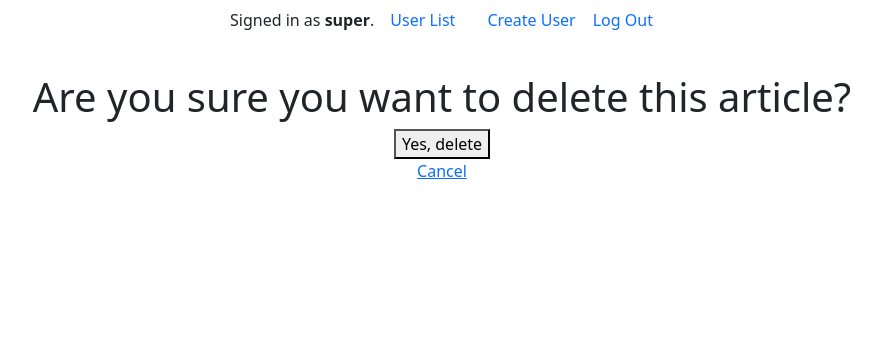
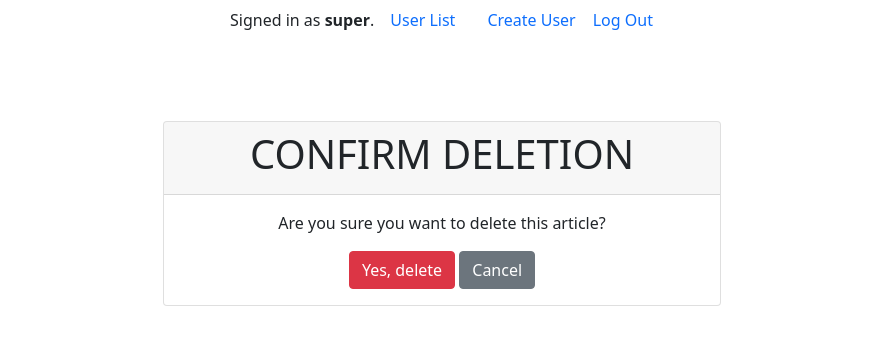
Before and after one commit to sibalonat/newsagency, a Django app: page /article/delete/1/ in a window 1280 px wide. Shown: the top 345 px of the page, without its empty margins (198-1079 px from the left). Run offline with Django 5.2, Linux system fonts and the light colour scheme; a user stored in the database is signed in; tables that the repository leaves empty hold one stand-in row (values such as "Sample post").

Commit message:
fix: confirm delete article

```diff
--- a/news/templates/news/article_confirm_delete.html
+++ b/news/templates/news/article_confirm_delete.html
@@ -2,11 +2,17 @@
 {% load static %}
 
 {% block body %}
-    <h1>Are you sure you want to delete this article?</h1>
-    <form method="post">
-        {% csrf_token %}
-        <button type="submit">Yes, delete</button>
-    </form>
-    <a href="{% url 'news:article_detail' article.id %}">Cancel</a>
-</body>
+    <div class="card w-50 mx-auto mt-5">
+        <div class="card-header">
+            <h1 class="text-center text-uppercase">Confirm Deletion</h1>
+        </div>
+        <div class="card-body text-center">
+            <p>Are you sure you want to delete this article?</p>
+            <form method="post" action="{% url 'news:article_delete' article.id %}">
+                {% csrf_token %}
+                <button type="submit" class="btn btn-danger">Yes, delete</button>
+                <a href="{% url 'news:article_detail' article.id %}" class="btn btn-secondary">Cancel</a>
+            </form>
+        </div>
+    </div>
 {% endblock %}
```
Also changed, not shown: news/templates/news/article_detail.html (+3 -6 lines), news/templates/news/index.html (+5 -2 lines), db.sqlite3.
